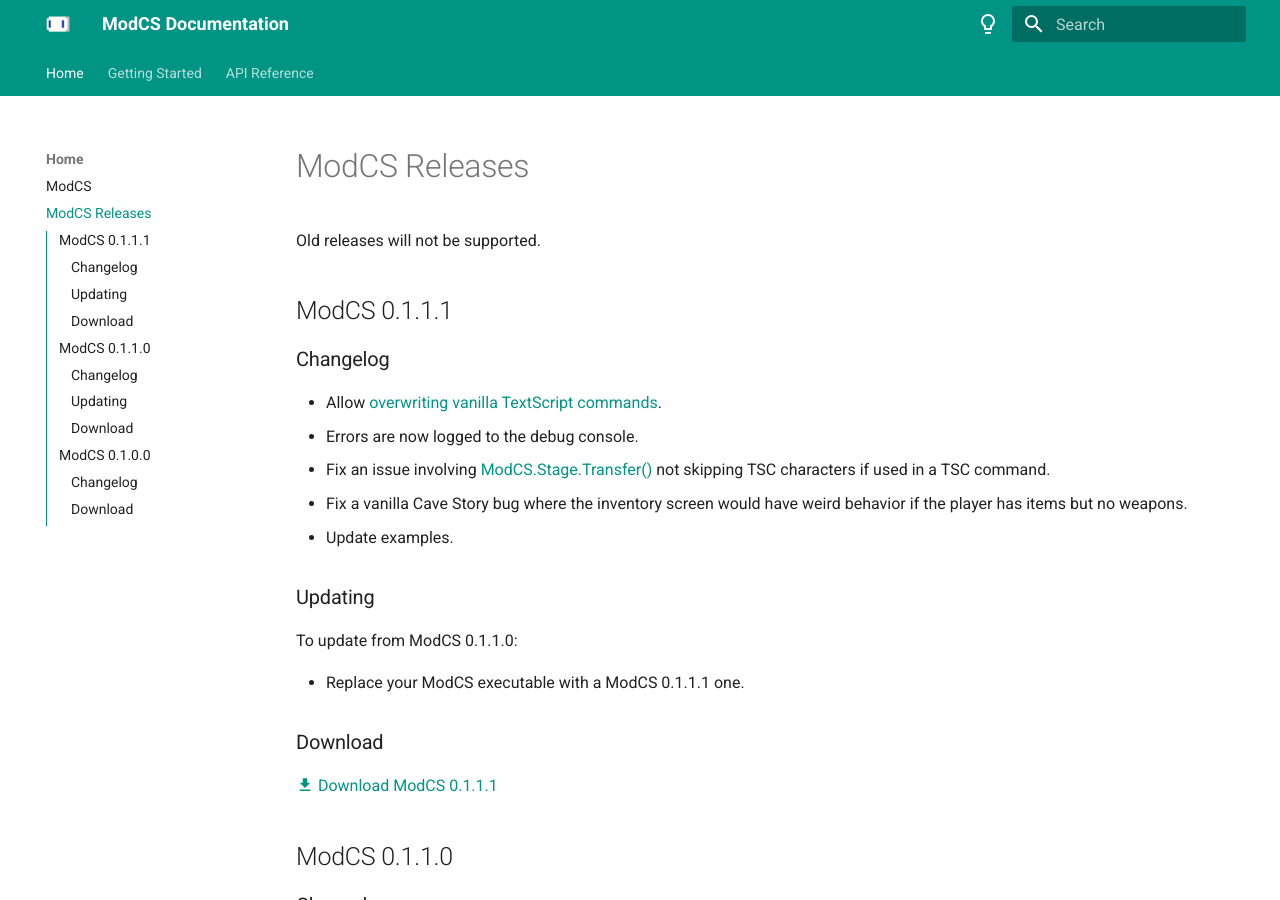
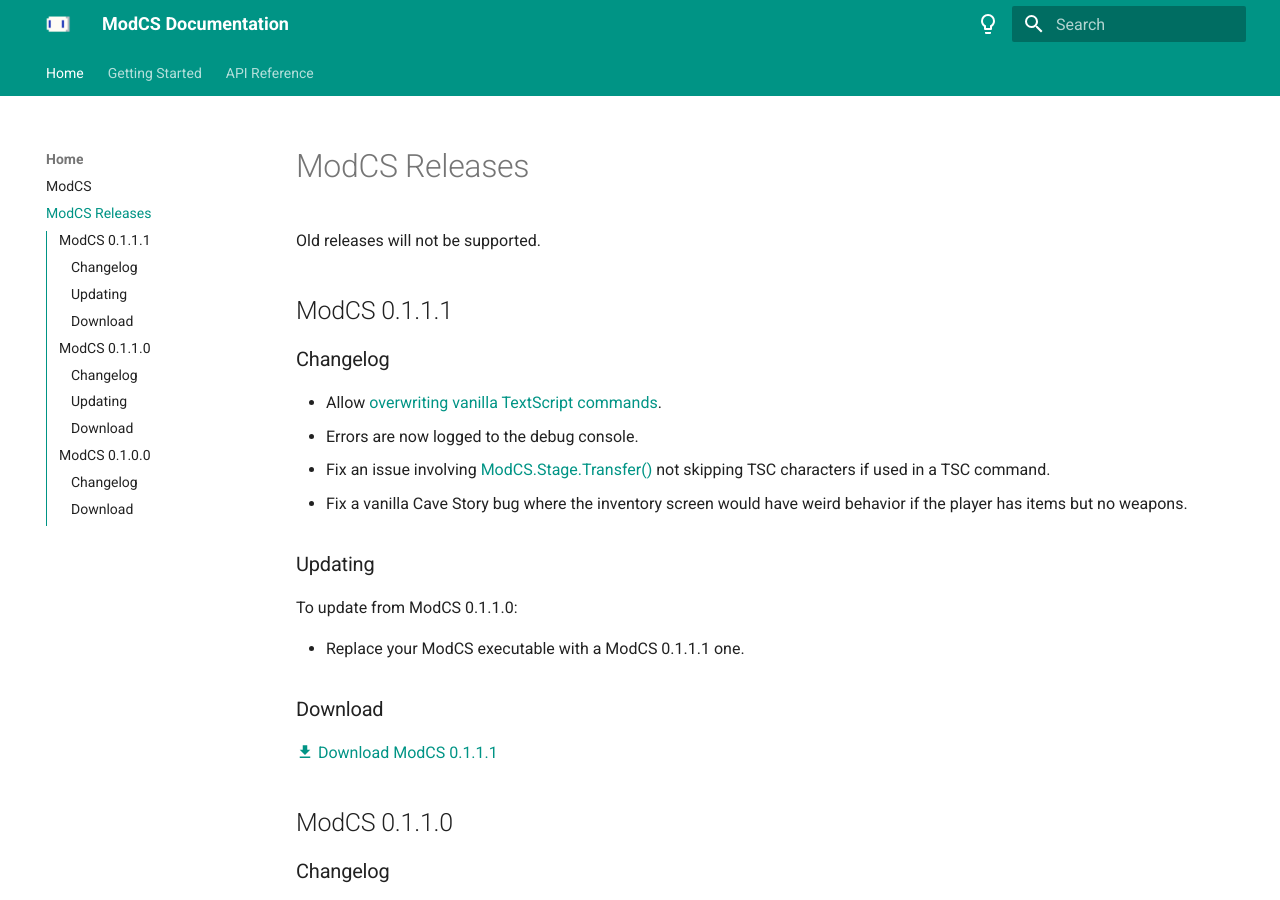
Before and after one commit to modcavestory/modcavestory.github.io, an MkDocs documentation site: the page built from docs/releases.md, in a window 1280 px wide and 900 px high. Built offline with MkDocs 1.6.1 and Material for MkDocs 9.7.7, drawn with Linux system fonts in a browser that asks for light colours.

Commit message:
trolled or not?

```diff
--- a/docs/releases.md
+++ b/docs/releases.md
@@ -10,7 +10,6 @@
 - Errors are now logged to the debug console.
 - Fix an issue involving [ModCS.Stage.Transfer()](/api/stage/#modcsstagetransfer) not skipping TSC characters if used in a TSC command.
 - Fix a vanilla Cave Story bug where the inventory screen would have weird behavior if the player has items but no weapons.
-- Update examples.
 
 ### Updating
 
```
